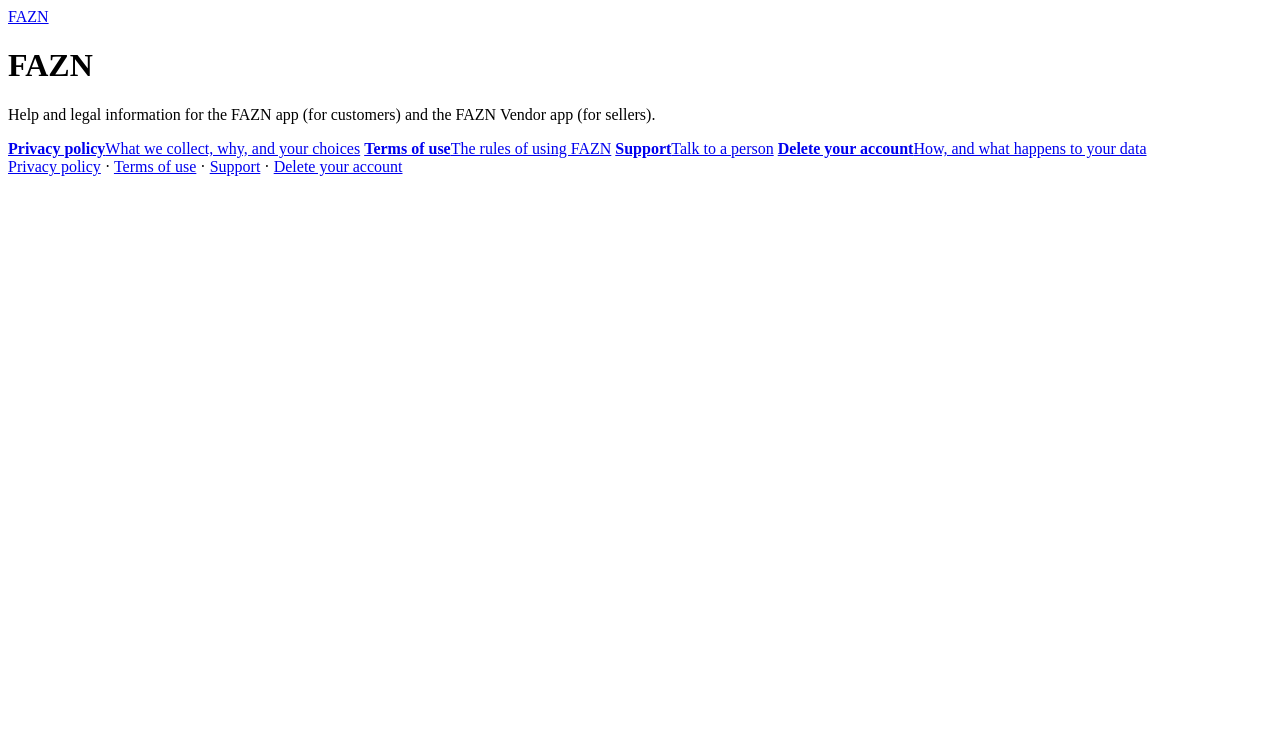
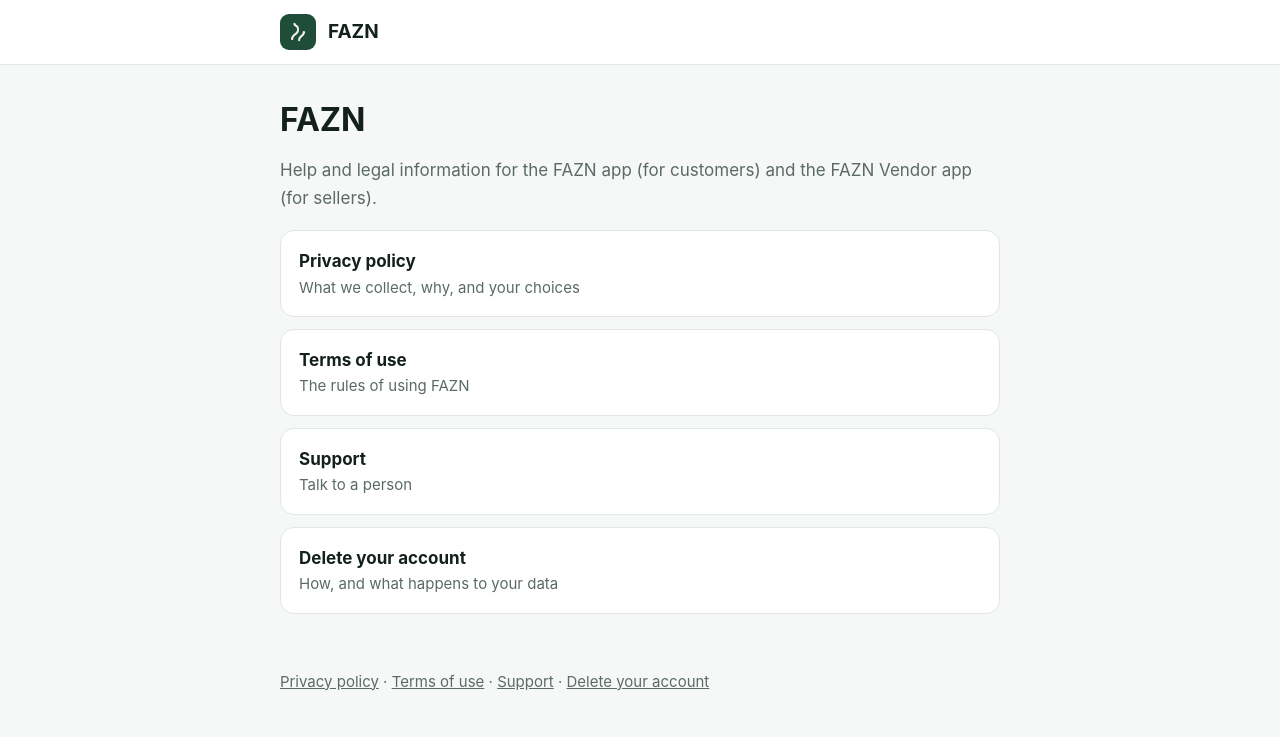
Before and after one commit to Olamilekan-12/fazn-legal, a plain HTML site: page index.html in a window 1280 px wide. Drawn offline with Linux system fonts and the light colour scheme; the site is published under a folder, as on GitHub Pages, so addresses that start at the root find nothing.

Commit message:
Use relative links so the pages work on any host
Co-Authored-By: Claude Sonnet 5.5 <noreply@anthropic.com>

```diff
--- a/index.html
+++ b/index.html
@@ -1,16 +1,16 @@
 <!doctype html>
 <html lang="en"><head><meta charset="utf-8"><meta name="viewport" content="width=device-width,initial-scale=1">
 <title>FAZN · FAZN</title><meta name="description" content="Help and legal information for the FAZN apps">
-<link rel="icon" href="/fazn-legal/favicon.png"><link rel="stylesheet" href="/fazn-legal/style.css"></head>
-<body><header><div class="bar"><img src="/fazn-legal/favicon.png" alt=""><a href="/fazn-legal/">FAZN</a></div></header>
+<link rel="icon" href="./favicon.png"><link rel="stylesheet" href="./style.css"></head>
+<body><header><div class="bar"><img src="./favicon.png" alt=""><a href="./">FAZN</a></div></header>
 <main>
 <h1>FAZN</h1>
 <p class="muted">Help and legal information for the FAZN app (for customers) and the FAZN Vendor app (for sellers).</p>
 <div class="grid">
-<a href="/fazn-legal/privacy/"><strong>Privacy policy</strong><span>What we collect, why, and your choices</span></a>
-<a href="/fazn-legal/terms/"><strong>Terms of use</strong><span>The rules of using FAZN</span></a>
-<a href="/fazn-legal/support/"><strong>Support</strong><span>Talk to a person</span></a>
-<a href="/fazn-legal/delete-account/"><strong>Delete your account</strong><span>How, and what happens to your data</span></a>
+<a href="./privacy/"><strong>Privacy policy</strong><span>What we collect, why, and your choices</span></a>
+<a href="./terms/"><strong>Terms of use</strong><span>The rules of using FAZN</span></a>
+<a href="./support/"><strong>Support</strong><span>Talk to a person</span></a>
+<a href="./delete-account/"><strong>Delete your account</strong><span>How, and what happens to your data</span></a>
 </div></main>
-<footer><a href="/fazn-legal/privacy/">Privacy policy</a> · <a href="/fazn-legal/terms/">Terms of use</a> · <a href="/fazn-legal/support/">Support</a> · <a href="/fazn-legal/delete-account/">Delete your account</a></footer>
+<footer><a href="./privacy/">Privacy policy</a> · <a href="./terms/">Terms of use</a> · <a href="./support/">Support</a> · <a href="./delete-account/">Delete your account</a></footer>
 </body></html>
```
Also changed, not shown: delete-account/index.html (+3 -3 lines), privacy/index.html (+4 -4 lines), support/index.html (+4 -4 lines), terms/index.html (+3 -3 lines).
